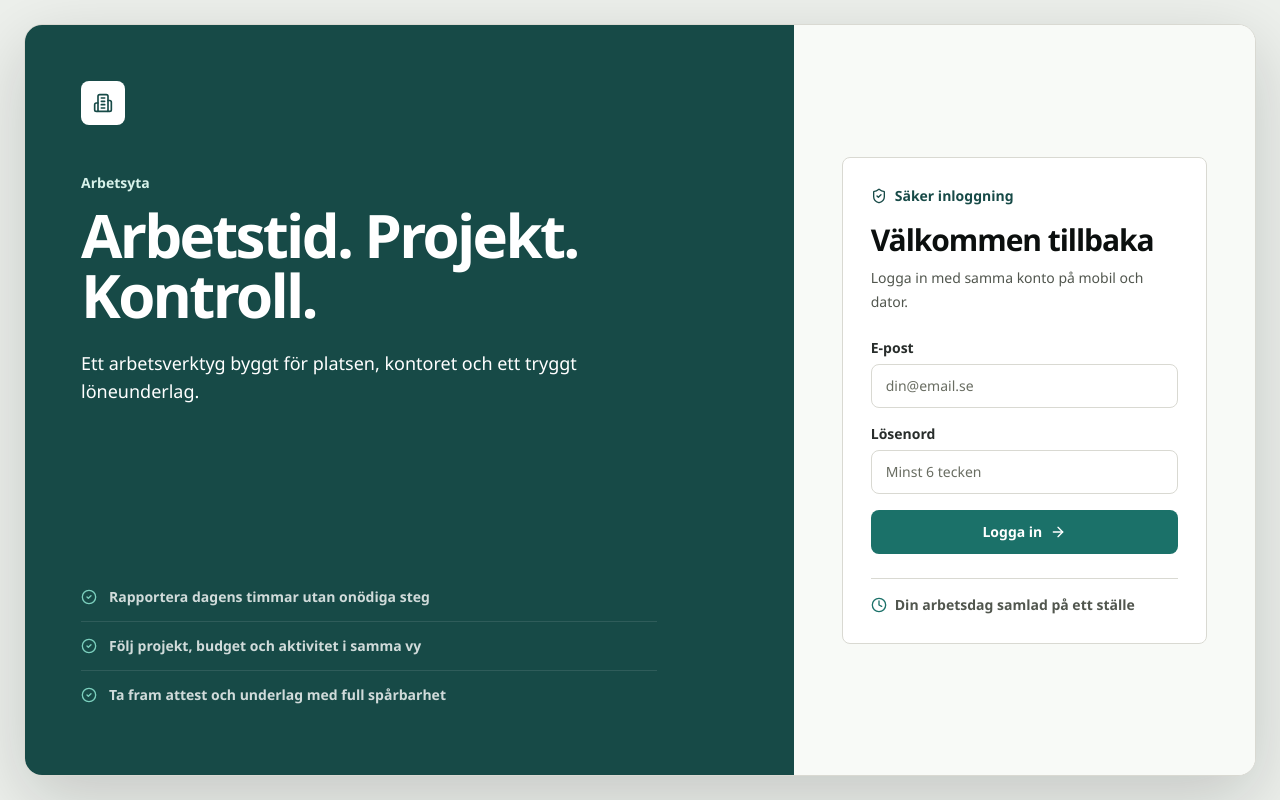
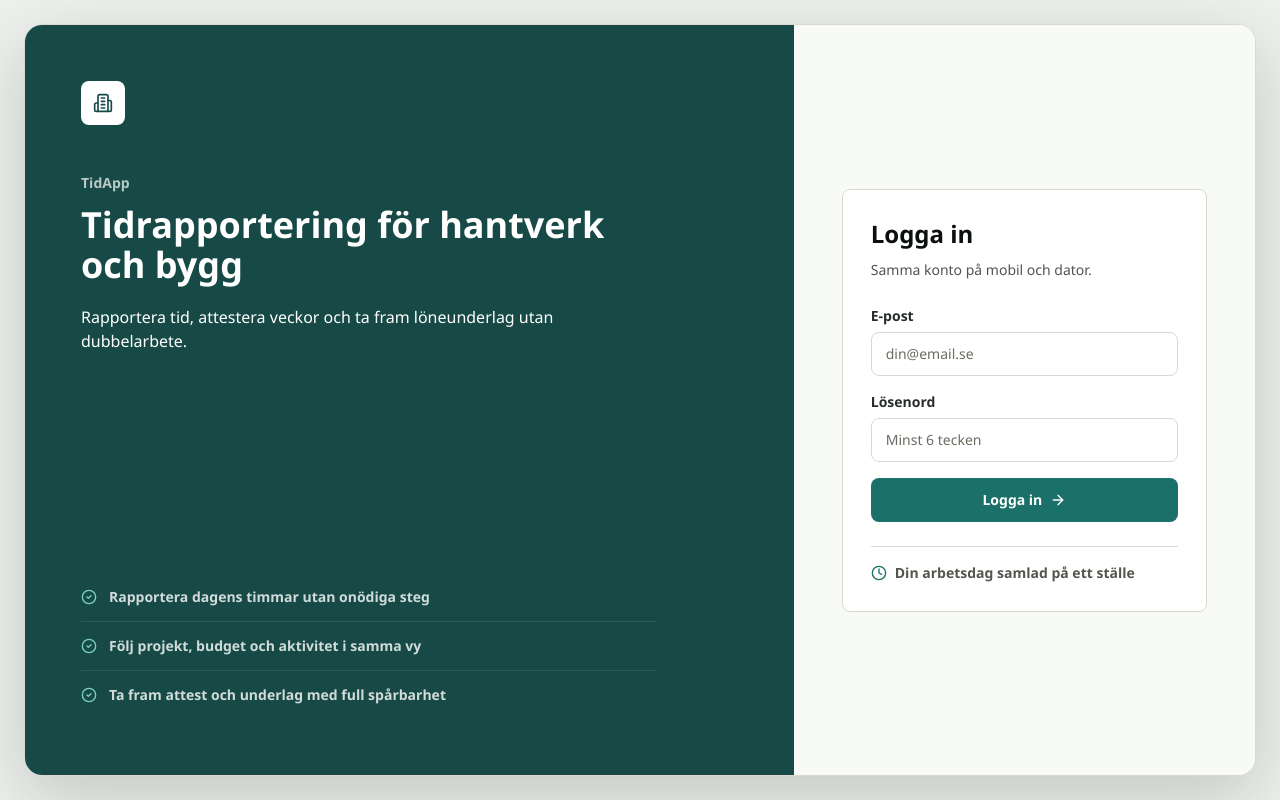
Before and after one commit to Anderssons7134615/tidrapportering, a React (Vite) app in the folder frontend/: page /login in a window 1280 px wide. Built offline with nearby package versions, Linux system fonts and the light colour scheme; no server answers.

Commit message:
UI: lugnare inloggning och registrering

```diff
--- a/frontend/src/pages/Login.tsx
+++ b/frontend/src/pages/Login.tsx
@@ -1,7 +1,7 @@
 import { useState } from 'react';
 import { Link, useNavigate } from 'react-router-dom';
 import { useMutation, useQuery, useQueryClient } from '@tanstack/react-query';
-import { ArrowRight, CheckCircle2, Clock, Loader2, ShieldCheck, Building2 } from 'lucide-react';
+import { ArrowRight, CheckCircle2, Clock, Loader2, Building2 } from 'lucide-react';
 import toast from 'react-hot-toast';
 import { authApi } from '../services/api';
 import { useAuthStore } from '../stores/authStore';
@@ -46,12 +46,12 @@ export default function Login() {
         <section className="login-brand-panel order-2 lg:order-1">
           <div className="relative z-10">
             <div className="inline-flex h-11 w-11 items-center justify-center rounded-lg bg-white text-primary-800" aria-hidden="true"><Building2 className="h-5 w-5" /></div>
-            <p className="mt-12 text-sm font-semibold text-primary-100">Arbetsyta</p>
-            <h1 className="mt-3 max-w-3xl text-4xl font-extrabold leading-[1.05] tracking-[-0.045em] text-white sm:text-5xl lg:text-6xl">
-              Arbetstid. Projekt. Kontroll.
+            <p className="mt-12 text-sm font-semibold text-white/70">TidApp</p>
+            <h1 className="mt-3 max-w-xl text-3xl font-bold leading-tight text-white sm:text-4xl">
+              Tidrapportering för hantverk och bygg
             </h1>
-            <p className="mt-6 max-w-xl text-base leading-7 text-white/68 sm:text-lg">
-              Ett arbetsverktyg byggt för platsen, kontoret och ett tryggt löneunderlag.
+            <p className="mt-5 max-w-lg text-sm leading-6 text-white/72 sm:text-base">
+              Rapportera tid, attestera veckor och ta fram löneunderlag utan dubbelarbete.
             </p>
           </div>
 
@@ -72,12 +72,8 @@ export default function Login() {
         <section className="login-form-panel order-1 lg:order-2">
           <div className="login-form-surface">
             <div className="mb-6">
-              <p className="inline-flex items-center gap-2 text-sm font-bold text-primary-800">
-                <ShieldCheck className="h-4 w-4" />
-                Säker inloggning
-              </p>
-              <h2 className="mt-3 text-3xl font-extrabold tracking-[-0.035em] text-graphite-950">Välkommen tillbaka</h2>
-              <p className="mt-2 text-sm leading-6 text-graphite-600">Logga in med samma konto på mobil och dator.</p>
+              <h2 className="text-2xl font-bold text-graphite-950">Logga in</h2>
+              <p className="mt-2 text-sm leading-6 text-graphite-600">Samma konto på mobil och dator.</p>
             </div>
 
             <form onSubmit={handleSubmit} className="space-y-4">
```
